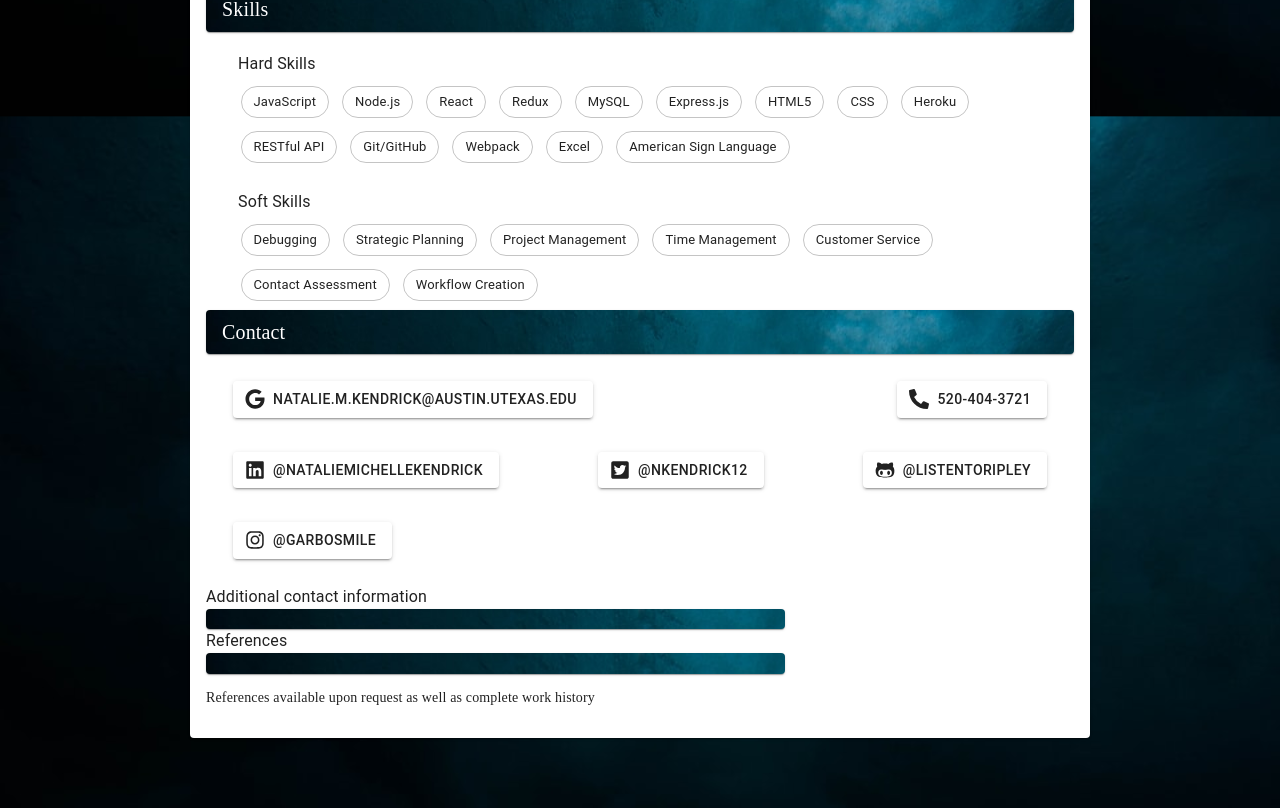
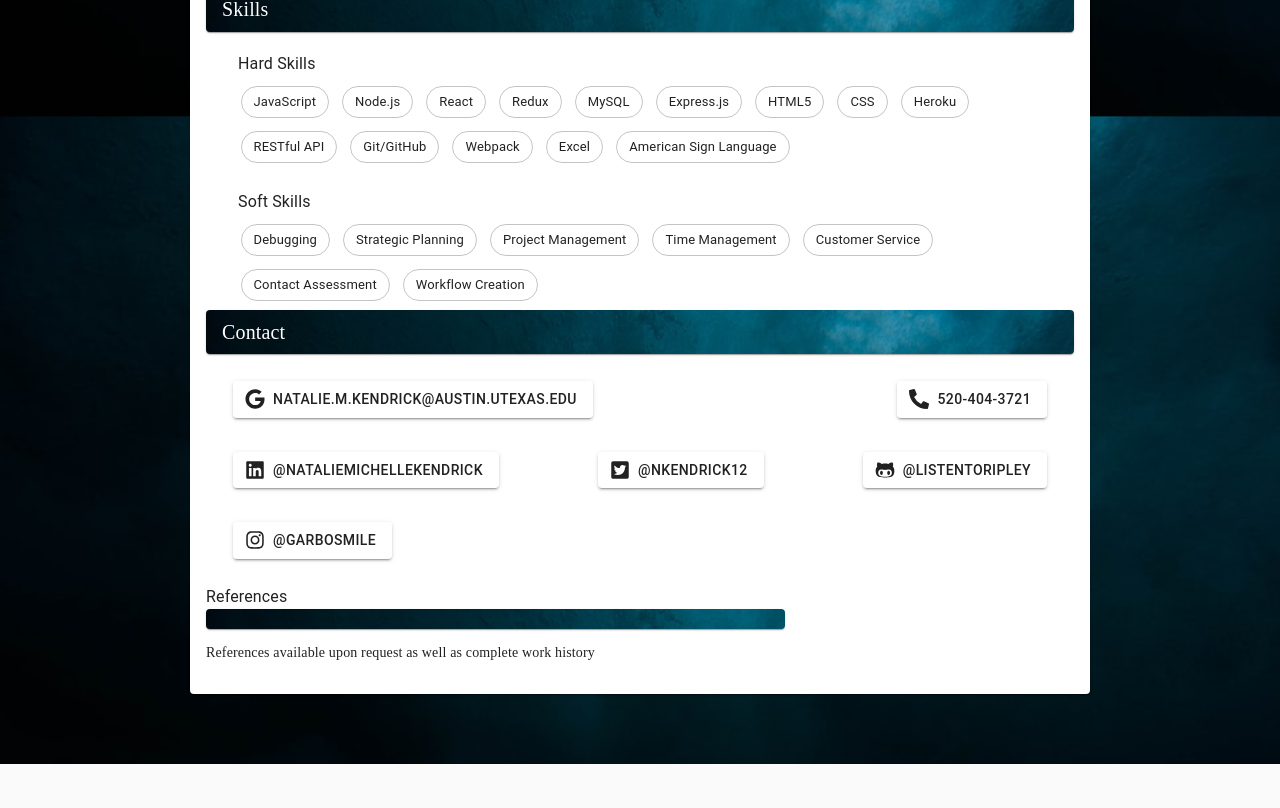
Before and after one commit to listenToRipley/nataliekendrick, a React (Create React App) app: page /resume in a window 1280 px wide. Shown: the part 1803-2611 px from the top of the page. After the commit the page ends 2567 px from the top, so only its background shows below. Built offline with nearby package versions, Linux system fonts and the light colour scheme.

Commit message:
removed duplicate information

```diff
--- a/src/Components/Resume.js
+++ b/src/Components/Resume.js
@@ -159,9 +159,6 @@ const Resume = () => {
           item xs={8}
          >
 
-            <Typography>Additional contact information</Typography>
-            <Paper className={classes.separates}>___________________</Paper>
-
 
             <Typography>References</Typography>
             <Paper className={classes.separates}>___________________</Paper>
```
